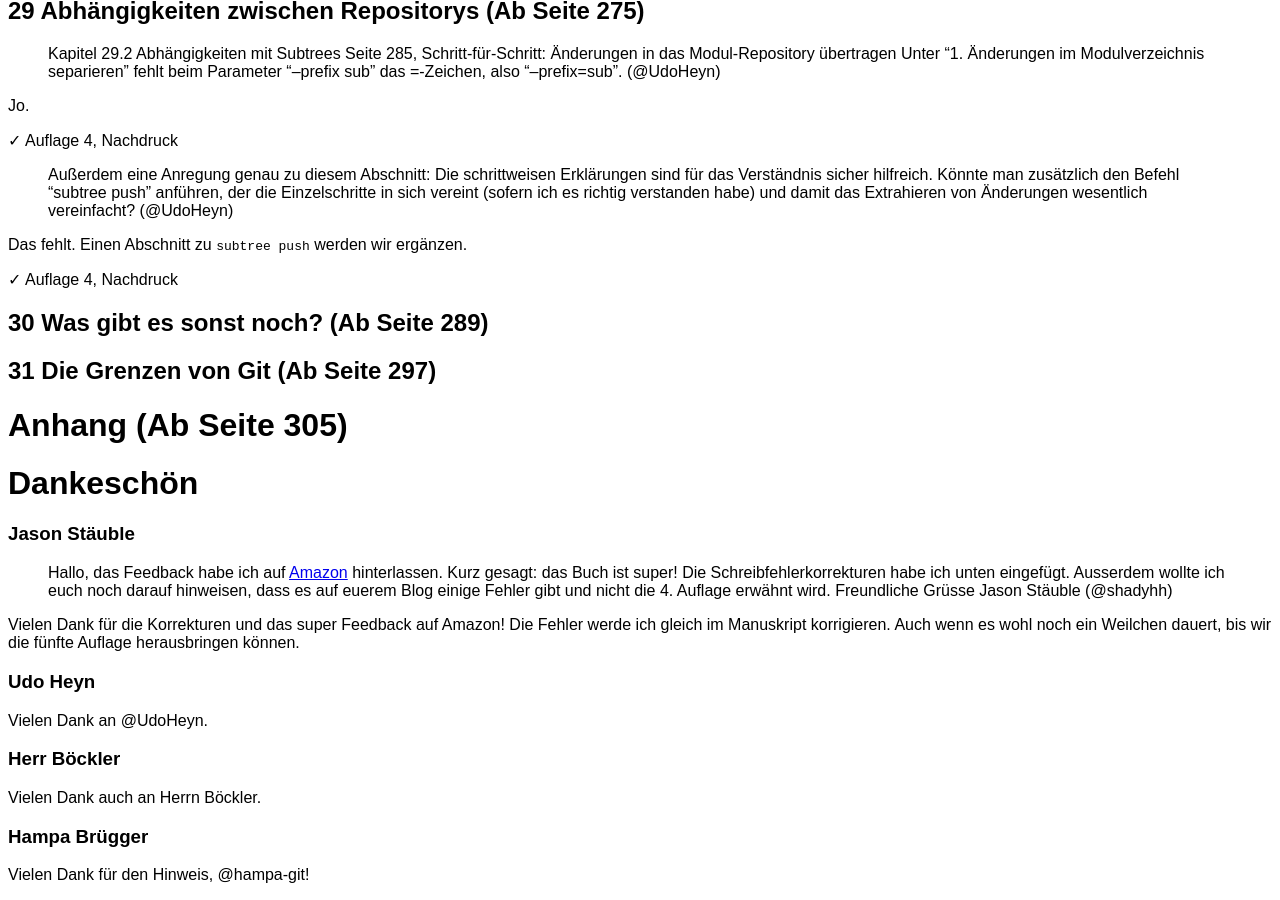
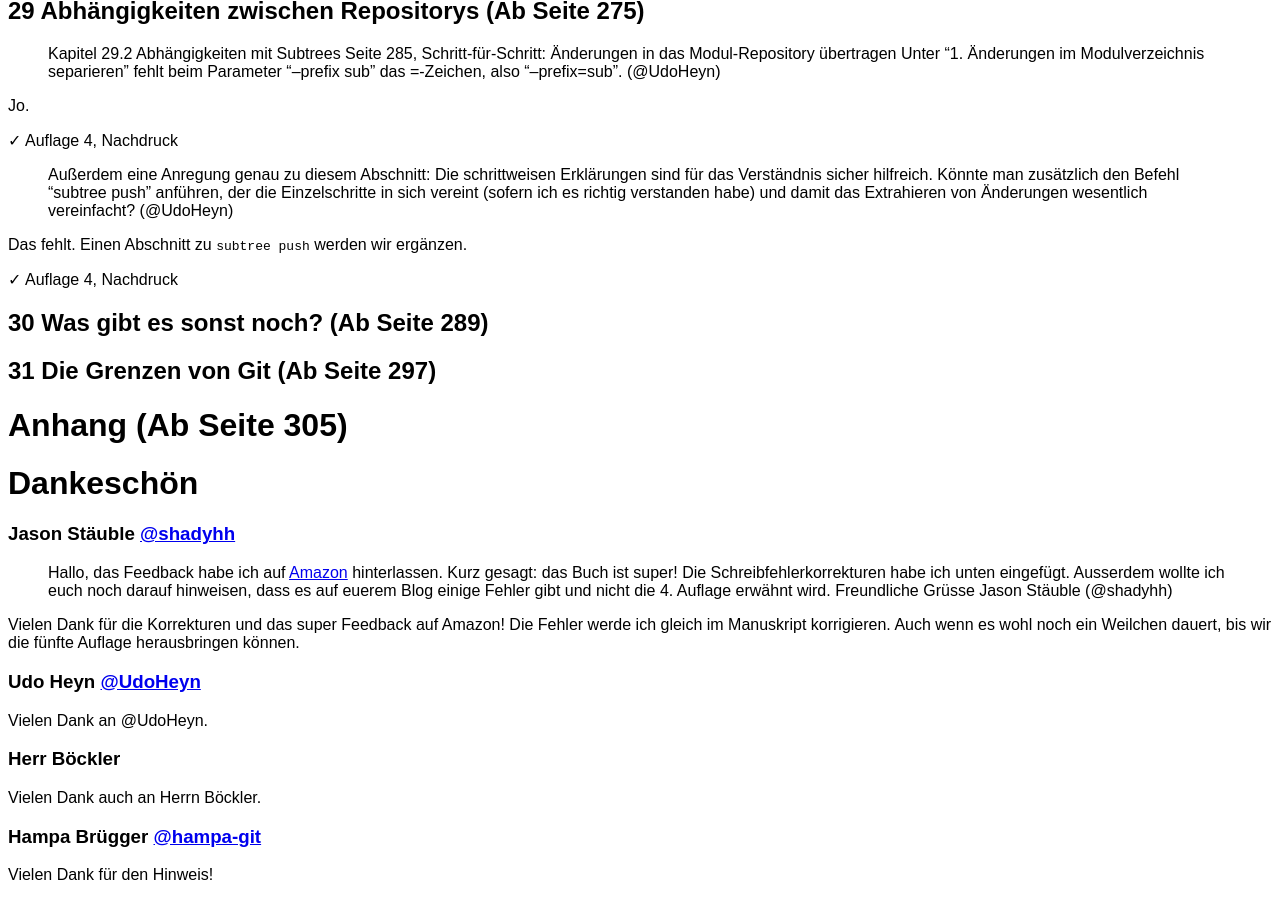
Before and after one commit to kapitel26/gitbuch-feedback, a Jekyll site: the page built from feedback-git-buch-auflage-4.md, in a window 1280 px wide and 900 px high, scrolled down 3406 px. Built offline with Jekyll 4.4.1, drawn with Linux system fonts in a browser that asks for light colours.

Commit message:
Update feedback-git-buch-auflage-4.md

```diff
--- a/feedback-git-buch-auflage-4.md
+++ b/feedback-git-buch-auflage-4.md
@@ -195,7 +195,7 @@ Das fehlt. Einen Abschnitt zu `subtree push` werden wir ergänzen.
 
 # Dankeschön
 
-### Jason Stäuble
+### Jason Stäuble [@shadyhh](https://github.com/shadyhh)
 
 > Hallo,
 > das Feedback habe ich auf [Amazon](https://www.amazon.de/review/R1OAOQUVLGUKKT/ref=cm_cr_dp_title?ie=UTF8&ASIN=3864904528&channel=detail-glance&nodeID=299956&store=books) hinterlassen. Kurz gesagt: das Buch ist super!
@@ -205,7 +205,7 @@ Das fehlt. Einen Abschnitt zu `subtree push` werden wir ergänzen.
 
 Vielen Dank für die Korrekturen und das super Feedback auf Amazon! Die Fehler werde ich gleich im  Manuskript korrigieren. Auch wenn es wohl noch ein Weilchen dauert, bis wir die fünfte Auflage herausbringen können.
 
-### Udo Heyn
+### Udo Heyn  [@UdoHeyn](https://github.com/UdoHeyn)
 
 Vielen Dank an @UdoHeyn.
 
@@ -213,6 +213,6 @@ Vielen Dank an @UdoHeyn.
 
 Vielen Dank auch an Herrn Böckler.
 
-### Hampa Brügger
+### Hampa Brügger [@hampa-git](https://github.com/hampa-git)
 
-Vielen Dank für den Hinweis, @hampa-git!
+Vielen Dank für den Hinweis!
```
